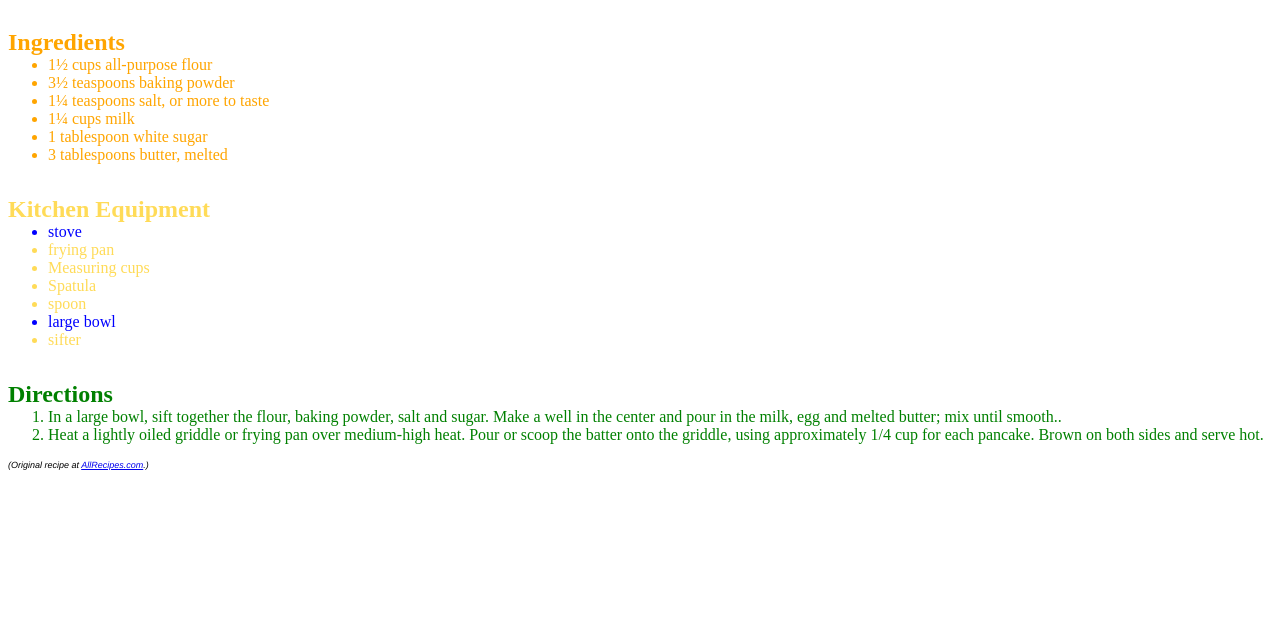
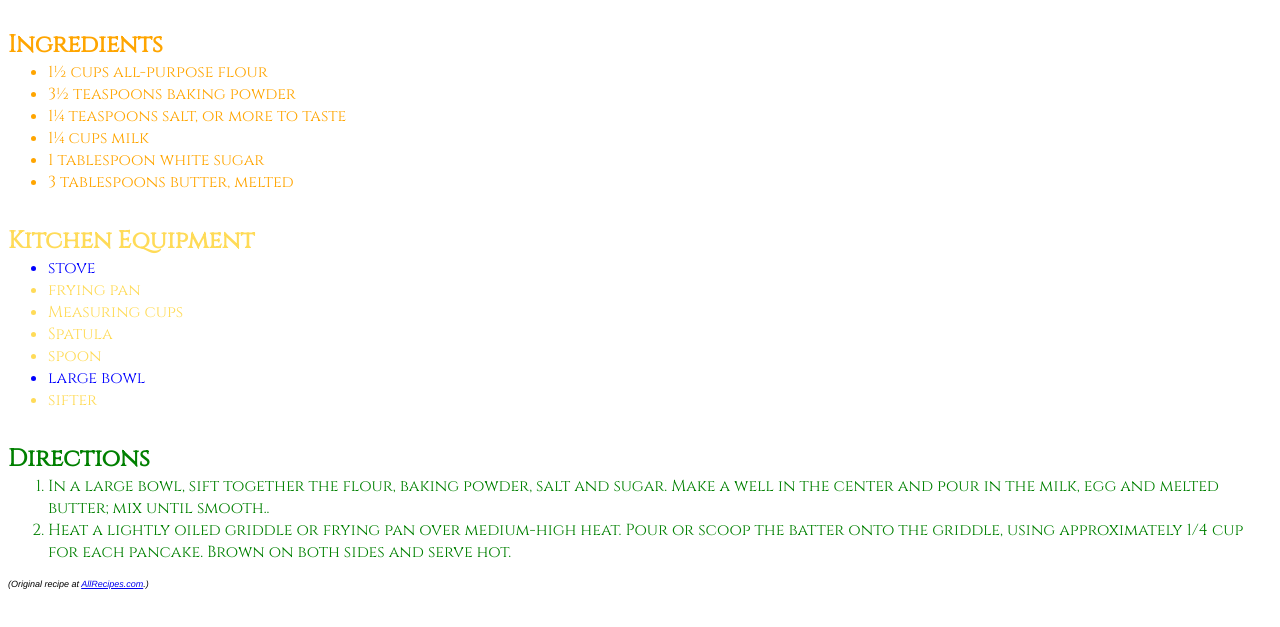
Before and after one commit to Maddyzip/tp3, a plain HTML site: page index.html in a window 1280 px wide. Shown: the part 69-696 px from the top of the page. Drawn offline with Linux system fonts and the light colour scheme; a script that the page names is missing.

Commit message:
updated2 recipe and css

```diff
--- a/index.html
+++ b/index.html
@@ -10,8 +10,10 @@
 
   <!-- external and on-page CSS goes here -->
   <link rel="stylesheet" href="styles.css" media="all">
+  <link rel="stylesheet" href="https://fonts.googleapis.com/css?family=Cinzel">
   <style>
-    /* on-page CSS, if any, goes here */
+   body {
+  font-family: "Cinzel", sans-serifserif;
   </style>
 
   <!-- external and on-page JavaScript goes here -->
--- a/styles.css
+++ b/styles.css
@@ -4,6 +4,8 @@ h1 {
   color: red;
 }
 h4 {
+
+font-family: 'Cinzel', sans-serifserif;
   margin-bottom: 0;
   font-size: 24px;
 }
```
